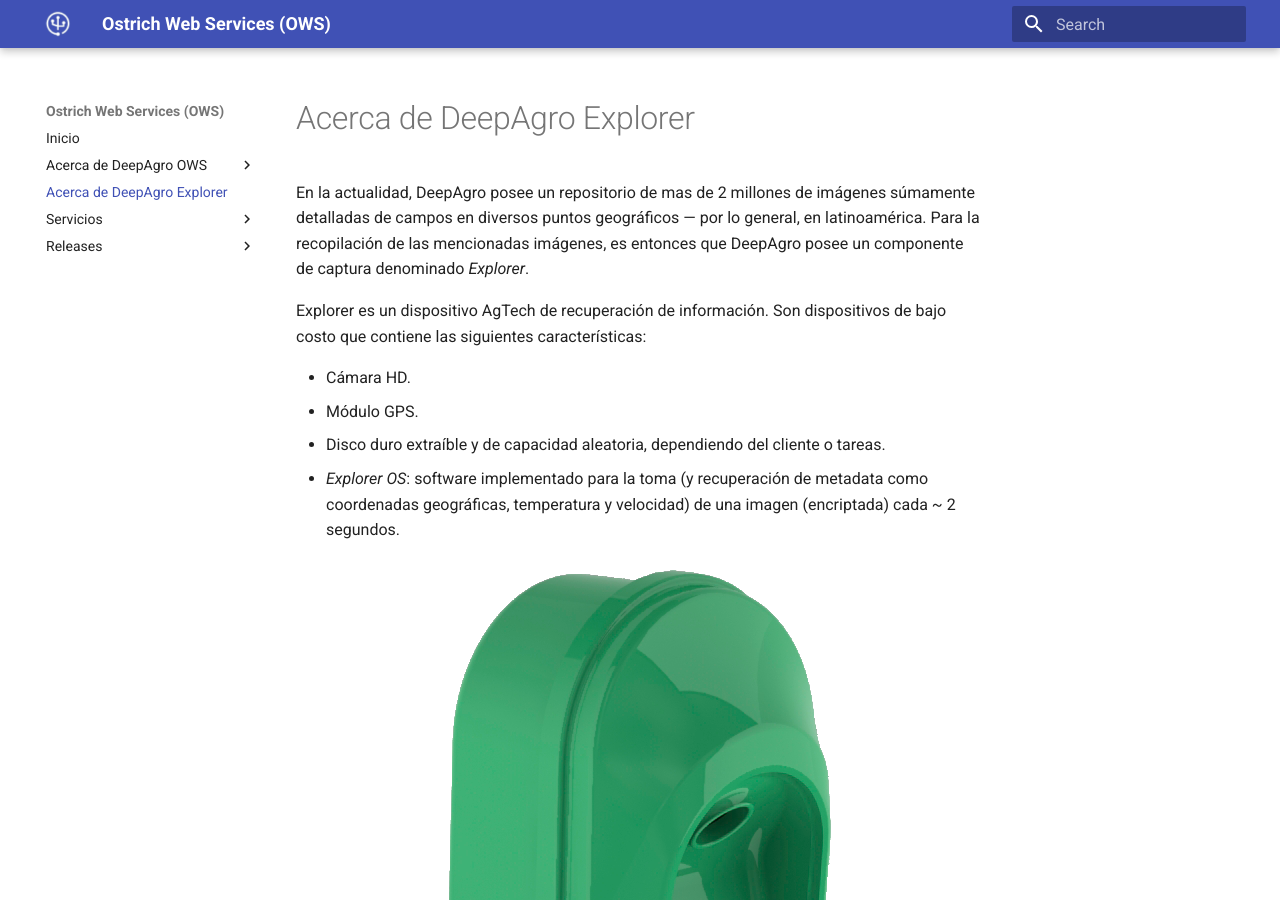
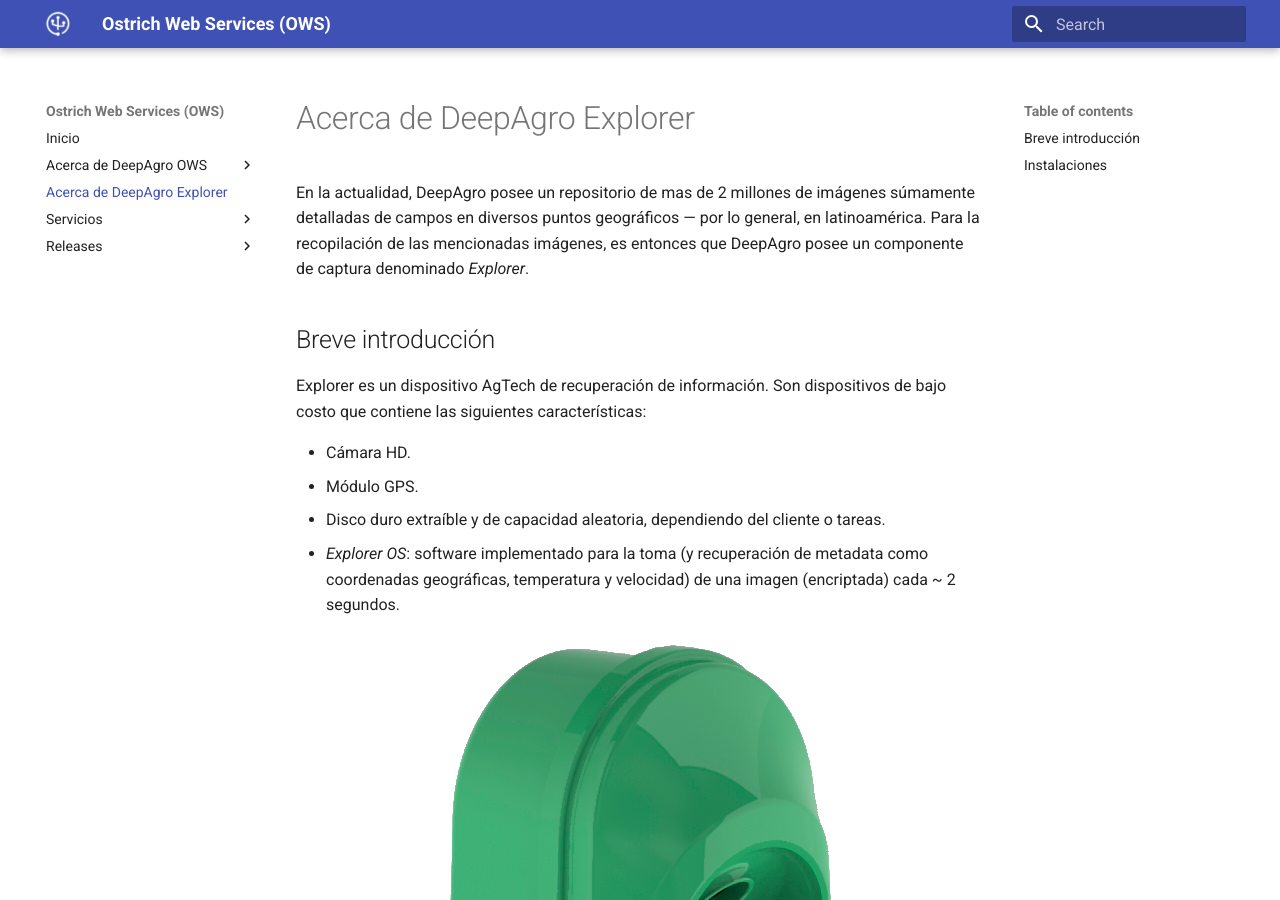
Before and after one commit to deepagro/ows_docs, an MkDocs documentation site: the page built from docs/explorer.md, in a window 1280 px wide and 900 px high. Built offline with MkDocs 1.6.1 and Material for MkDocs 9.7.7, drawn with Linux system fonts in a browser that asks for light colours.

Commit message:
Add sections. Add samples taken by some Explorer

```diff
--- a/docs/explorer.md
+++ b/docs/explorer.md
@@ -1,4 +1,6 @@
 En la actualidad, DeepAgro posee un repositorio de mas de 2 millones de imágenes súmamente detalladas de campos en diversos puntos geográficos — por lo general, en latinoamérica. Para la recopilación de las mencionadas imágenes, es entonces que DeepAgro posee un componente de captura denominado *Explorer*.
+
+## Breve introducción
 
 Explorer es un dispositivo AgTech de recuperación de información. Son dispositivos de bajo costo que contiene las siguientes características:
 
@@ -17,6 +19,10 @@
 
 > Trivialmente, las imágenes capturadas por dispositivos Explorer son de mayor definición y exactitud que aquellas tomadas por satélites. Por lo tanto, los sistemas de soporte implementados en DeepAgro son sendas veces más exactos. Además, el costo de recolección de datos es 0; comparando con ciertos planes de negocio que incluye volar drones por el lote
 
+![Samples](./../img/explorer/samples.png "Samples"){ height=5; style="display: block; margin: 0 auto" }
+
+## Instalaciones
+
 Actualmente, se encuentran instalados en diversas ubicaciones geográficas.
 
 ![Mapa explorer](./../img/explorer/map.png "Mapa explorer"){ height=5; style="display: block; margin: 0 auto" }
```
